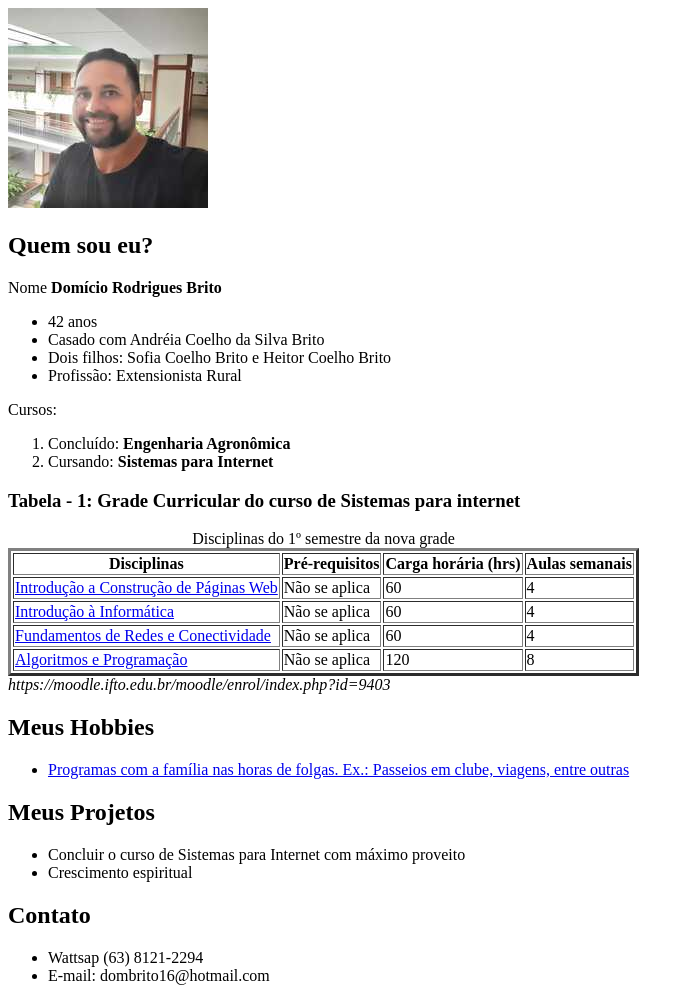
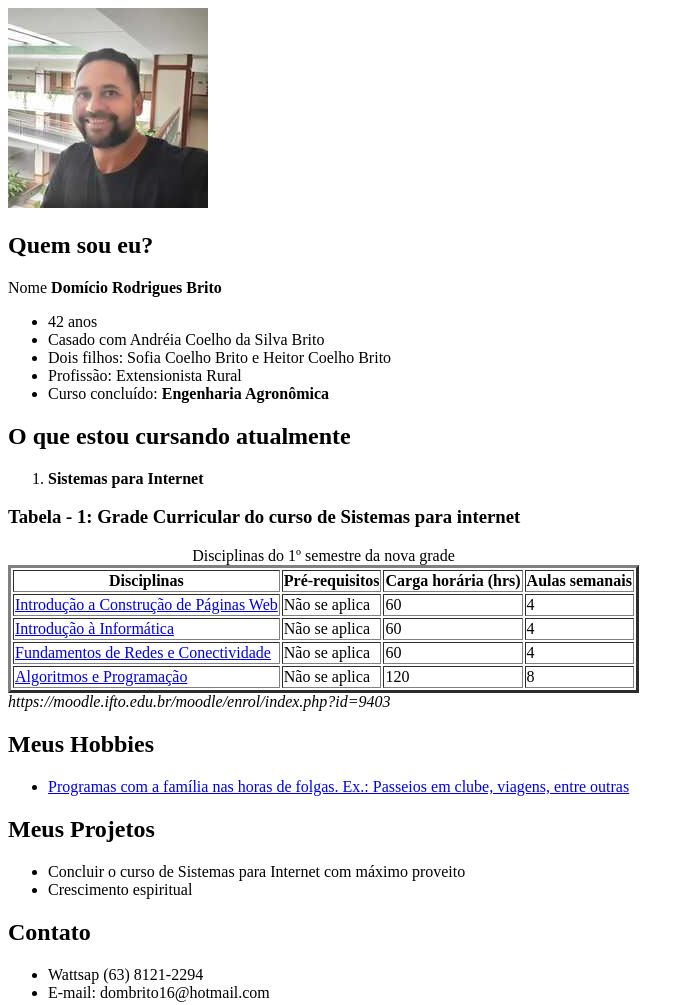
Before and after one commit to Dombrito/AtividadeWeb, a plain HTML site: page index.html in a window 1280 px wide. Shown: the top 1005 px of the page, without its empty margins (0-694 px from the left). Drawn offline with Linux system fonts and the light colour scheme.

Commit message:
Add files via upload

```diff
--- a/index.html
+++ b/index.html
@@ -10,9 +10,10 @@
 
 <!--A página foi criada no dia 08 de fevereiro de 2023-->
 <body>
-    <img src="Img/FotoPerfil.jpeg" width="200" height="200" alt="Foto de perfil do autor da Páginas">
 
     <section>
+        <img src="Img/FotoPerfil.jpeg" width="200" height="200" alt="Foto de perfil do autor da Páginas">
+
         <h1>Quem sou eu?</h1>
         <p>Nome <strong>Domício Rodrigues Brito</strong></p>
 
@@ -20,13 +21,16 @@
             <li>42 anos</li>
             <li>Casado com Andréia Coelho da Silva Brito</li>
             <li>Dois filhos: Sofia Coelho Brito e Heitor Coelho Brito</li>
-            <li>Profissão: Extensionista Rural<br></li>
+            <li>Profissão: Extensionista Rural</li>
+            <li>Curso concluído: <strong>Engenharia Agronômica</strong></li>
         </ul>
+    </section>
 
-        <p>Cursos:</p>
+    <section>
+        <h2>O que estou cursando atualmente</h2>
+
         <ol>
-            <li>Concluído: <strong>Engenharia Agronômica</strong></li>
-            <li>Cursando: <strong>Sistemas para Internet</strong></li>
+            <li><strong>Sistemas para Internet</strong></li>
         </ol>
 
         <h3>Tabela - 1: Grade Curricular do curso de Sistemas para internet</h3>
@@ -72,6 +76,7 @@
 
     <section>
         <h2>Meus Hobbies</h2>
+
         <ul>
             <li><a href="https://blog.viajarfazbem.com/viagem-em-familia-2/"> Programas com a família nas horas de folgas. Ex.: Passeios em clube, viagens, entre outras</a><br></li>
         </ul>
@@ -79,6 +84,7 @@
 
     <section>
         <h2>Meus Projetos</h2>
+
         <ul>
             <li>Concluir o curso de Sistemas para Internet com máximo proveito</li>
             <li>Crescimento espiritual<br></li>
@@ -87,6 +93,7 @@
 
     <section>
         <h2>Contato</h2>
+
         <ul>
             <li>Wattsap (63) 8121-2294</li>
             <li>E-mail: dombrito16@hotmail.com</li>
```
